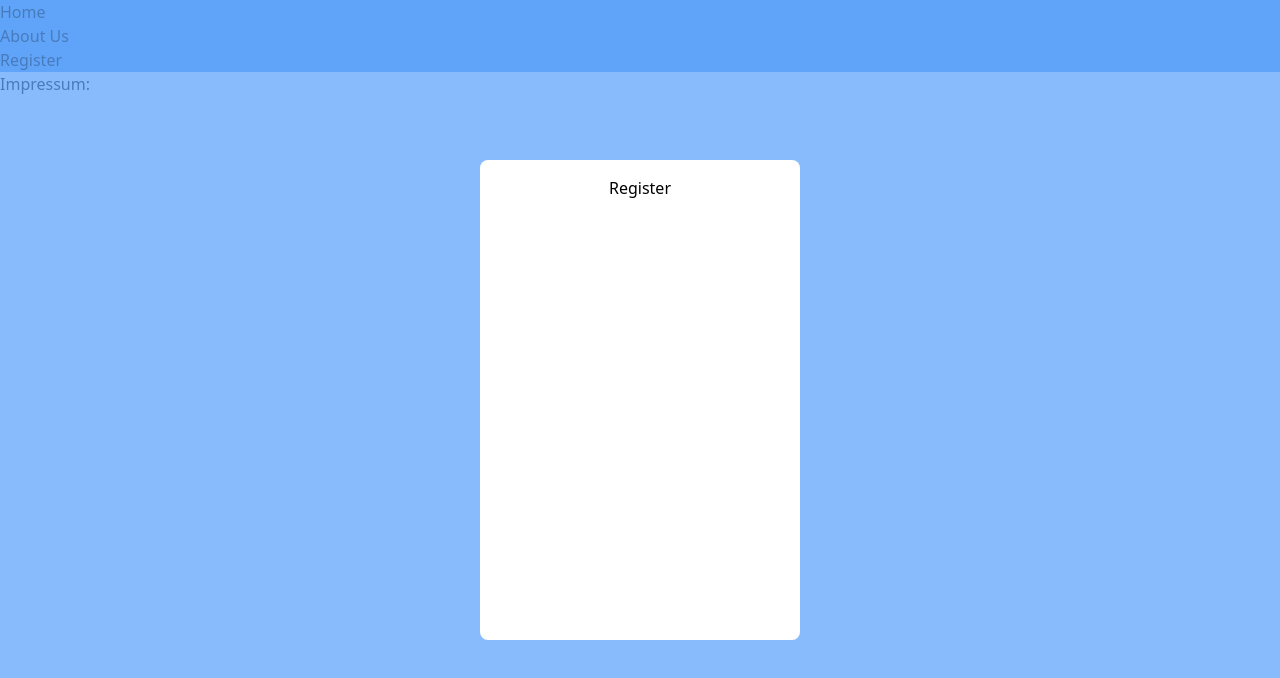
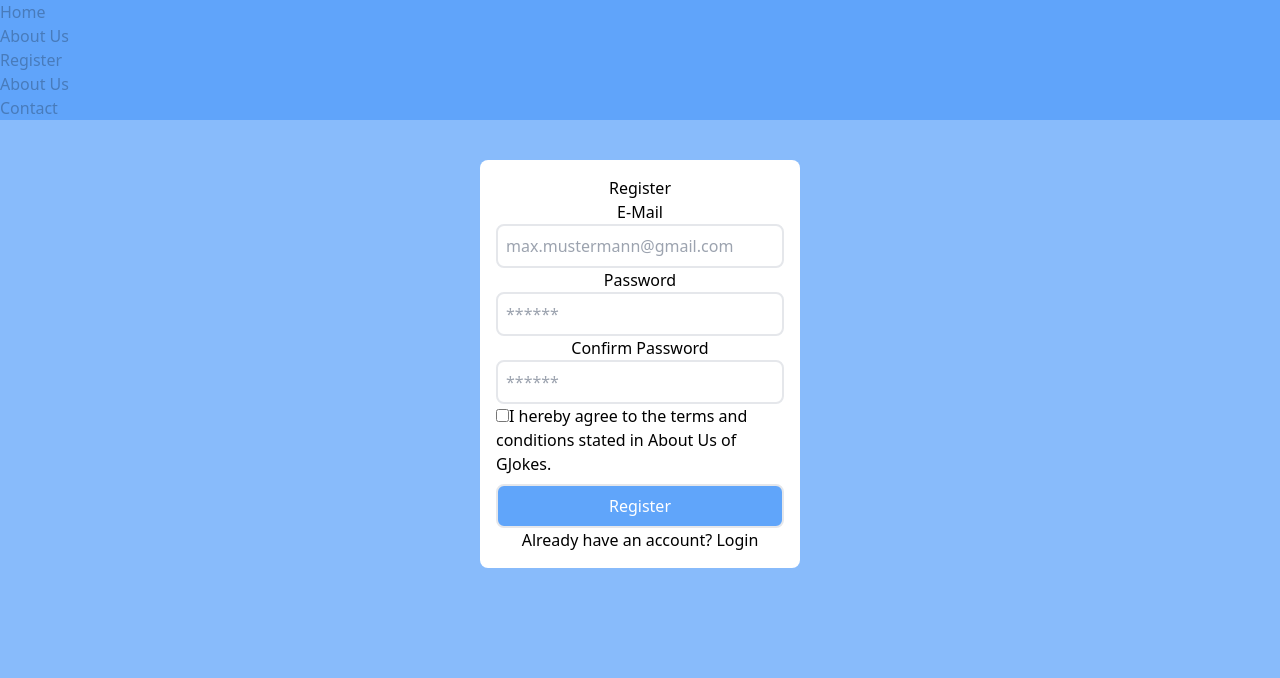
Before and after one commit to Maxi1324/GJokes, an Angular app in the folder Frontend/GJokeCommiter/: page /register in a window 1280 px wide. Shown: the top 678 px of the page. Built offline with nearby package versions, Linux system fonts and the light colour scheme; no server answers.

Commit message:
Login and Register Form UI finished

```diff
--- a/Frontend/GJokeCommiter/src/app/footer/footer.component.html
+++ b/Frontend/GJokeCommiter/src/app/footer/footer.component.html
@@ -1,13 +1,10 @@
-<footer class="grid grid-cols-2 bg-black">
-    <div>
-        <p>
-            Impressum:
-
-        </p>
+<footer class="grid sm:grid-cols-2 grid-cols-1 bg-1 p-5">
+  <div class="flex justify-center align-center">
+      <a routerLink="/about" class="text-2xl text-white mx-auto">About Us</a>
+  </div>
+  <div class="flex justify-center align-center">
+    <div class="flex flex-col">
+      <a href="mailto:gjokesapi@gmail.com" class="text-2xl text-white mx-auto">Contact</a>
     </div>
-    <div>
-        <p>
-
-        </p>
-    </div>
+  </div>
 </footer>
--- a/Frontend/GJokeCommiter/src/app/login/login.component.html
+++ b/Frontend/GJokeCommiter/src/app/login/login.component.html
@@ -1,3 +1,23 @@
 <div id="login" class="login-form hidden-strong">
-    Login
+    <h2 class="text-2xl text-blue-400 mx-auto mb-5">Login</h2>
+    <label for="login-email">E-Mail</label>
+    <input
+        type="text"
+        name="login-email"
+        id="login-email"
+        placeholder="max.mustermann@gmail.com"
+        class="input"
+    />
+    <label for="login-password">Password</label>
+    <input
+        type="password"
+        name="login-password"
+        id="login-password"
+        placeholder="******"
+        class="input"
+    />
+    <button class="btn-login">Login</button>
+    <p>
+        Don't have an account? <a routerLink="/register" class="underline">Register</a>
+    </p>
 </div>
--- a/Frontend/GJokeCommiter/src/app/register/register.component.html
+++ b/Frontend/GJokeCommiter/src/app/register/register.component.html
@@ -1,3 +1,43 @@
 <div id="register" class="login-form hidden-strong">
-    Register
+  <h2 class="text-2xl text-blue-400 mx-auto mb-5">Register</h2>
+  <label for="register-email">E-Mail</label>
+  <input
+    type="text"
+    name="register-email"
+    id="register-email"
+    placeholder="max.mustermann@gmail.com"
+    class="input"
+  />
+  <label for="register-password">Password</label>
+  <input
+    type="password"
+    name="register-password"
+    id="register-password"
+    placeholder="******"
+    class="input"
+  />
+  <label for="register-password-confirm">Confirm Password</label>
+  <input
+    type="password"
+    name="register-password-confirm"
+    id="register-password-confirm"
+    placeholder="******"
+    class="input"
+  />
+  <div class="flex align-center">
+    <input
+      type="checkbox"
+      name="register-agreement-confirm"
+      id="register-agreement-confirm"
+      class="my-auto mr-1"
+    />
+    <label for="register-agreement-confirm"
+      >I hereby agree to the terms and conditions stated in
+      <a routerLink="/about" class="underline">About Us</a> of GJokes.</label
+    >
+  </div>
+  <button class="btn-register">Register</button>
+  <p>
+    Already have an account? <a routerLink="/login" class="underline">Login</a>
+  </p>
 </div>
--- a/Frontend/GJokeCommiter/src/styles.css
+++ b/Frontend/GJokeCommiter/src/styles.css
@@ -31,7 +31,6 @@ app-homepage{
   top: 20%;
   right: 10%;
   left: 10%;
-  bottom: 20%;
   @apply flex;
   @apply flex-col;
   @apply items-center;
@@ -48,3 +47,29 @@ app-homepage{
 .hidden-strong{
   display: none !important;
 }
+
+.input{
+  @apply p-2;
+  @apply rounded-lg;
+  @apply border-2;
+  @apply border-gray-200;
+  @apply focus:border-blue-500;
+  @apply focus:outline-none;
+  @apply w-full;
+}
+
+.btn-register, .btn-login{
+  @apply p-2;
+  @apply rounded-lg;
+  @apply border-2;
+  @apply border-gray-200;
+  @apply focus:border-blue-500;
+  @apply focus:outline-none;
+  @apply w-full;
+  @apply text-center;
+  @apply text-white;
+  @apply bg-blue-400;
+  @apply hover:bg-blue-500;
+  @apply transition;
+  @apply mt-2;
+}
```
